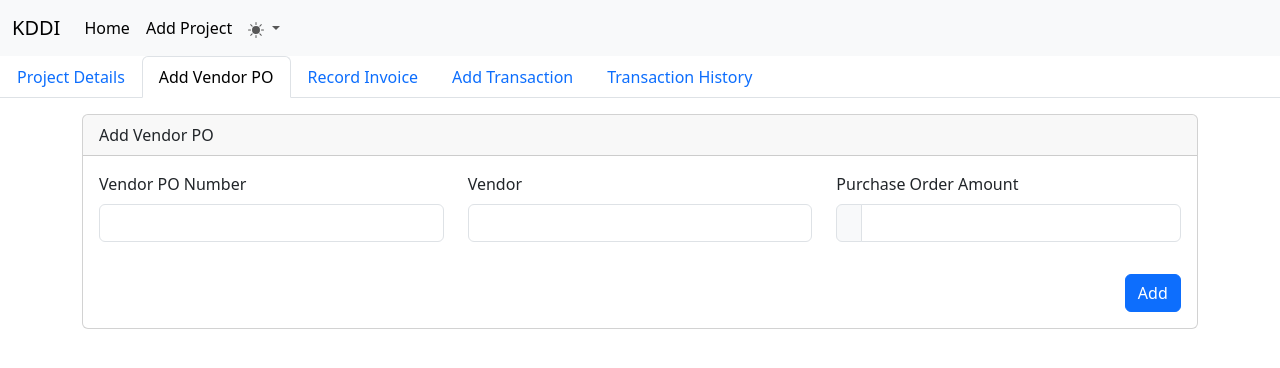
After one commit to JLCleofas/apar-app, a FastAPI app: template templates/ap-add-vendor-po.html in a window 1280 px wide. The commit adds this page. Shown: the top 368 px of the page. Run offline with FastAPI, Linux system fonts and the light colour scheme; the template is opened without the code that fills it, so the values that code supplies are empty.

Commit message:
feat: added add vendor po page

```diff
--- a/models.py
+++ b/models.py
@@ -37,7 +37,7 @@ class POToVendor(BaseModel):
     po_amount = Column(Numeric(10, 2), nullable=False)
     currency = Column(String(3), nullable=False)
 
-    project: Mapped['APProject'] = relationship(back_populates="")
+    project: Mapped['APProject'] = relationship(back_populates="vendor_po")
     invoice: Mapped['Invoice'] = relationship(back_populates="vendor_po")
 class Invoice(BaseModel):
     __tablename__ = 'invoices'
--- /dev/null
+++ b/templates/ap-add-vendor-po.html
@@ -0,0 +1,44 @@
+{% extends "base.html" %}
+
+{% block content %}
+	{% set active_tab = 'add-vendor-po' %}{% include 'ap-tabs.html' %}
+    <div id="liveAlertPlaceholder"></div>
+    <div class="container">
+    <div class="card mt-3">
+        <div class="card-header">Add Vendor PO</div>
+        <div class="card-body">
+            <form action=""
+                  hx-post="/ap/add-vendor-po/{{ project.id }}"
+                  hx-swap="none"
+                  hx-trigger="submit delay:200ms"
+            >
+                <div class="row">
+                    <div class="col">
+                        <label for="vendor_po" class="form-label">Vendor PO Number</label>
+                        <input type="text" class="form-control" id="vendor_po" name="vendor_po" required>
+                    </div>
+                    <div class="col">
+                        <label for="vendor" class="form-label">Vendor</label>
+                        <input type="text" class="form-control" id="vendor" name="vendor" required>
+                    </div>
+                    <div class="col">
+                        <label for="po_amount" class="form-label">Purchase Order Amount</label>
+                        <div class="input-group mb-3">
+                            <span class="input-group-text" id="basic-addon1">{{ project.currency }}</span>
+                            <input type="number" step="0.01" class="form-control" id="po_amount" name="po_amount" required>
+                        </div>
+                    </div>
+                </div>
+                <div class="row justify-content-end">
+                    <div class="col-1 ps-4">
+                        <button type="button" class="btn btn-primary mt-3" data-bs-toggle="modal"
+                    data-bs-target="#staticBackdrop">Add
+                        </button>
+                    </div>
+                    {% include 'modals.html' %}
+                </div>
+            </form>
+        </div>
+    </div>
+    </div>
+{% endblock %}
--- a/templates/ap-tabs.html
+++ b/templates/ap-tabs.html
@@ -1,15 +1,23 @@
 <ul class="nav nav-tabs">
-  <li class="nav-item">
-    <a class="nav-link {{ 'active' if active_tab == 'details' }}" aria-current="page" href="/ap/details/{{ project.id }}">Project Details</a>
-  </li>
     <li class="nav-item">
-    <a class="nav-link {{ 'active' if active_tab == 'record-invoice' }}" aria-current="page" href="/ap/record-invoice-page/{{ project.id }}">Record Invoice</a>
+        <a class="nav-link {{ 'active' if active_tab == 'details' }}" aria-current="page"
+           href="/ap/details/{{ project.id }}">Project Details</a>
     </li>
     <li class="nav-item">
-    <a class="nav-link {{ 'active' if active_tab == 'add-transaction' }}" aria-current="page" href="/ap/add-transaction-page/{{ project.id }}">Add Transaction</a>
-  </li>
+        <a class="nav-link {{ 'active' if active_tab == 'add-vendor-po' }}" aria-current="page"
+           href="/ap/add-vendor-po-page/{{ project.id }}">Add Vendor PO</a>
+    </li>
     <li class="nav-item">
-    <a class="nav-link {{ 'active' if active_tab == 'transaction-history' }}" aria-current="page" href="/ap/transaction-history-page/{{ project.id }}">Transaction History</a>
+        <a class="nav-link {{ 'active' if active_tab == 'record-invoice' }}" aria-current="page"
+           href="/ap/record-invoice-page/{{ project.id }}">Record Invoice</a>
+    </li>
+    <li class="nav-item">
+        <a class="nav-link {{ 'active' if active_tab == 'add-transaction' }}" aria-current="page"
+           href="/ap/add-transaction-page/{{ project.id }}">Add Transaction</a>
+    </li>
+    <li class="nav-item">
+        <a class="nav-link {{ 'active' if active_tab == 'transaction-history' }}" aria-current="page"
+           href="/ap/transaction-history-page/{{ project.id }}">Transaction History</a>
     </li>
 
 </ul>
```
Also changed, not shown: routers/accounts_payable.py (+26 -1 lines).
